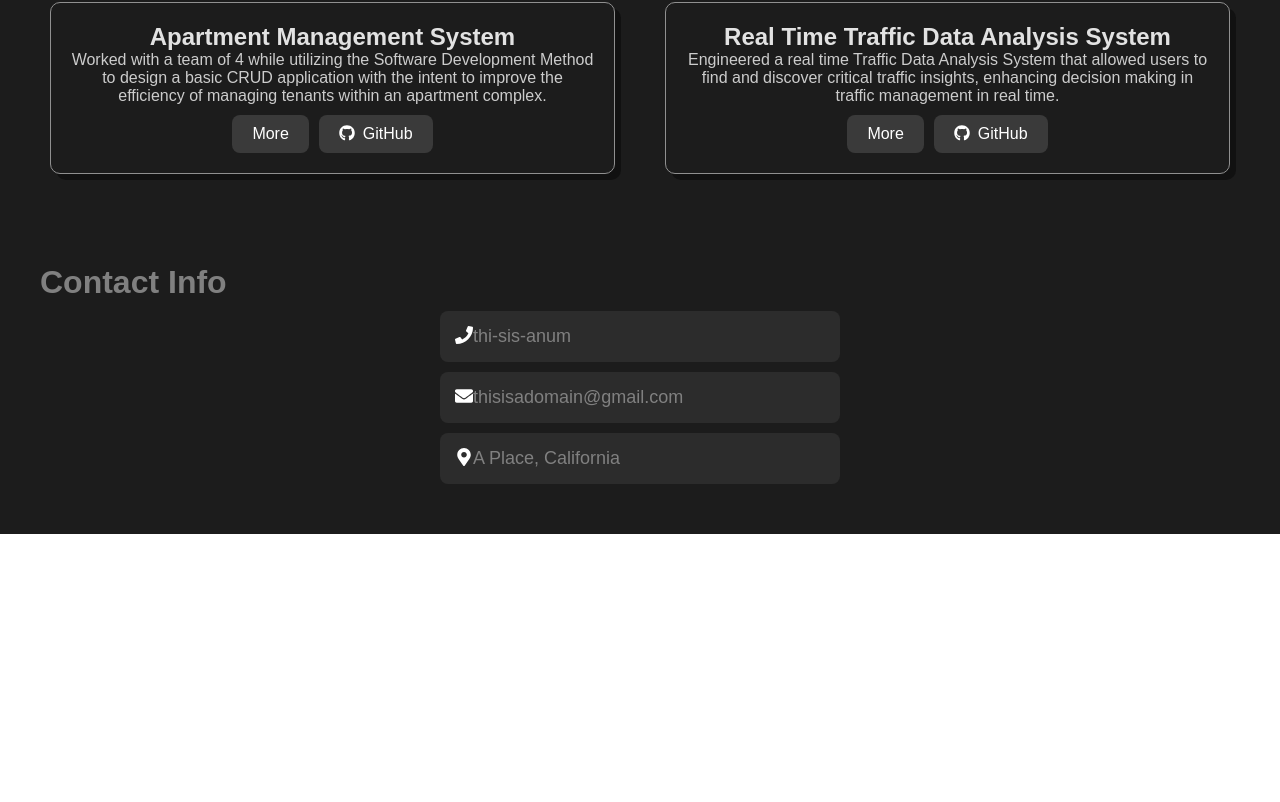
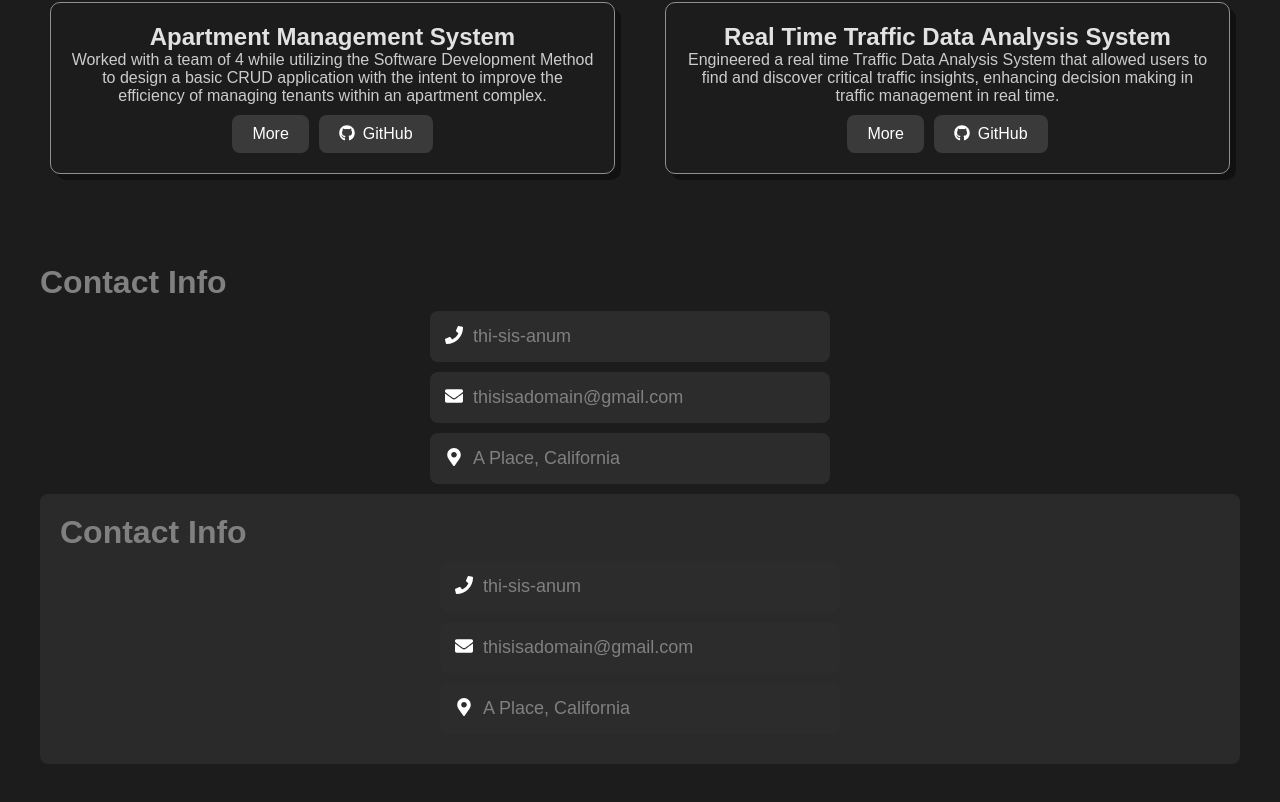
Before and after one commit to aldriechV/Portfolio-Website-AldriechV, a React (Vite) app in the folder Portfolio-Website/: page / in a window 1280 px wide. Shown: the part 492-1294 px from the top of the page. Before the commit the page ends 1026 px from the top, so only its background shows below. Built offline with nearby package versions, Linux system fonts and the light colour scheme.

Commit message:
Implemented container

```diff
--- a/Portfolio-Website/src/components/ContactMe/Contact.css
+++ b/Portfolio-Website/src/components/ContactMe/Contact.css
@@ -15,4 +15,16 @@
 }
 .contactItem svg {
     color: #ffffff;
+    margin-right: 10px;
 }
+.contactLeft {
+  flex: 1;
+  margin-right: 20px;
+}
+
+.contactRight {
+  flex: 1;
+  background-color: #2a2a2a;
+  padding: 20px;
+  border-radius: 8px;
+}
--- a/Portfolio-Website/src/components/ContactMe/Contact.jsx
+++ b/Portfolio-Website/src/components/ContactMe/Contact.jsx
@@ -5,6 +5,7 @@ import { FaPhone, FaEnvelope, FaMapMarkerAlt } from 'react-icons/fa';
 const Contact = () => {
   return (
     <div className="contactInfo">
+        <div className='contactLeft'>
             <h1>Contact Info</h1>
             <div className='contactItem'>
                 <FaPhone />
@@ -19,6 +20,23 @@ const Contact = () => {
                 <span>A Place, California</span>
             </div>
         </div>
+
+        <div className='contactRight'>
+            <h1>Contact Info</h1>
+            <div className='contactItem'>
+                <FaPhone />
+                <span>thi-sis-anum</span>
+            </div>
+            <div className='contactItem'>
+                <FaEnvelope />
+                <span>thisisadomain@gmail.com</span>
+            </div>
+            <div className='contactItem'>
+                <FaMapMarkerAlt />
+                <span>A Place, California</span>
+            </div>
+        </div>
+    </div>
   )
 }
 
```
Lines whose indentation alone changed are shown as unchanged.
